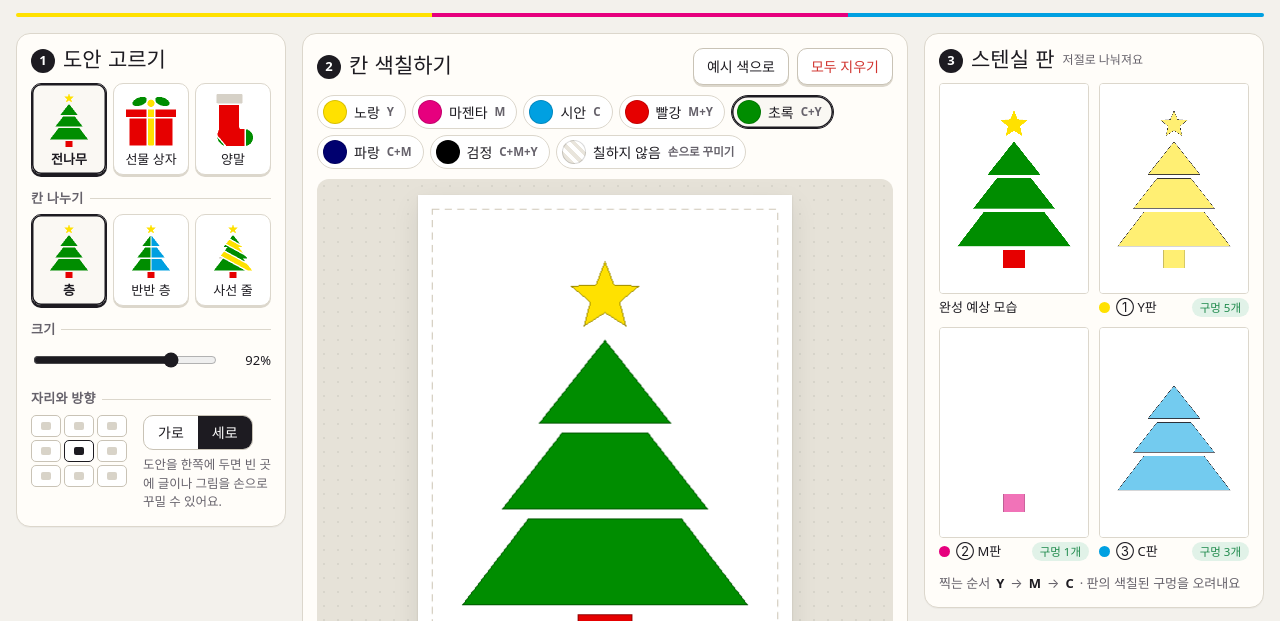
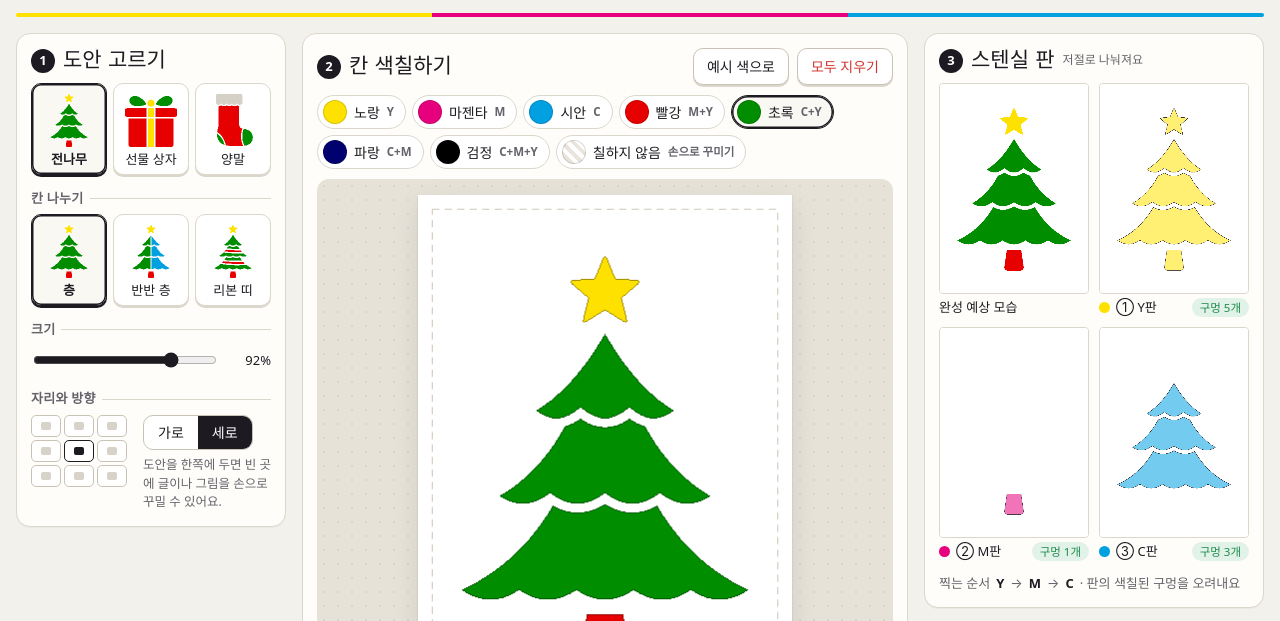
Before and after one commit to SonYoungguk/sciencelab, a plain HTML site: page sims/cmy-stencil-card.html in a window 1280 px wide. Shown: the part 102-723 px from the top of the page. Drawn offline with nearby package versions, Linux system fonts and the light colour scheme; a web font is replaced by a local one.

Commit message:
CMY 스텐실 엽서: 도안을 곡선으로 예쁘게 다시 그림
- 전나무: 끝이 둥근 별, 치마처럼 퍼지고 아래가 물결인 세 층, 아래가 넓은 줄기. 층 나눔 선도 물결을 따라감. '리본 띠' 무늬 추가
- 선물 상자: 물방울 모양 리본 고리와 매듭, 둥근 뚜껑과 상자. 사선 줄무늬는 상자에만 넓게
- 양말: 물결 털 커프, 부드러운 몸통, 곡선 뒤꿈치·발끝. 줄무늬도 살짝 휘게, '물결' 무늬 추가
- 칸 구성이 바뀌어 저장 키를 v5로 올림

Co-Authored-By: Claude Opus 5.5 <noreply@anthropic.com>
Claude-Session: https://claude.ai/code/session_01PEXULBos2McFyFFowbdZvu

```diff
--- a/sims/cmy-stencil-card.html
+++ b/sims/cmy-stencil-card.html
@@ -231,61 +231,102 @@ const clamp = (v,lo,hi) => Math.min(hi, Math.max(lo, v));
 
 /* ---------- 도안 ----------
    도안 = 여러 조각의 실루엣 − 틈 선(GAP mm 너비).
-   틈 선으로 잘린 덩어리 하나하나가 색칠할 수 있는 '칸'이 된다. */
+   틈 선으로 잘린 덩어리 하나하나가 색칠할 수 있는 '칸'이 된다.
+   곡선은 모두 점으로 잘게 나눠 두어서, 실루엣과 틈 선이 같은 곡선을 따라간다. */
 const f2 = n => (Math.round(n*100)/100).toString();
 function polyD(pts){ return 'M'+pts.map(p => f2(p[0])+' '+f2(p[1])).join('L')+'Z'; }
-function starD(n,R,r,cx,cy){ const pts=[]; for(let i=0;i<n*2;i++){ const a=-Math.PI/2+i*Math.PI/n, q=i%2?r:R; pts.push([cx+q*Math.cos(a), cy+q*Math.sin(a)]); } return polyD(pts); }
-function ellD(cx,cy,rx,ry,rot){ const pts=[]; for(let i=0;i<48;i++){ const t=i/48*Math.PI*2, x=rx*Math.cos(t), y=ry*Math.sin(t); pts.push([cx+x*Math.cos(rot)-y*Math.sin(rot), cy+x*Math.sin(rot)+y*Math.cos(rot)]); } return polyD(pts); }
-function circD(cx,cy,r){ return ellD(cx,cy,r,r,0); }
-function zig(x0,x1,step,ya,yb){ const p=[]; let k=0; for(let x=x0;x<=x1+0.01;x+=step,k++) p.push([x, k%2?yb:ya]); return p; }
+function qpts(p0,p1,p2,n=12){ const o=[]; for(let i=1;i<=n;i++){ const t=i/n, u=1-t; o.push([u*u*p0[0]+2*u*t*p1[0]+t*t*p2[0], u*u*p0[1]+2*u*t*p1[1]+t*t*p2[1]]); } return o; }
+function cpts(p0,p1,p2,p3,n=28){ const o=[]; for(let i=1;i<=n;i++){ const t=i/n, u=1-t; o.push([u*u*u*p0[0]+3*u*u*t*p1[0]+3*u*t*t*p2[0]+t*t*t*p3[0], u*u*u*p0[1]+3*u*u*t*p1[1]+3*u*t*t*p2[1]+t*t*t*p3[1]]); } return o; }
+const curve = (p0,p1,p2,p3) => [p0, ...cpts(p0,p1,p2,p3)];
+function scallop(x0,x1,y,n,sag){ const o=[[x0,y]], st=(x1-x0)/n; for(let k=0;k<n;k++){ const a=x0+k*st, b=a+st; o.push(...qpts([a,y],[(a+b)/2,y+2*sag],[b,y],10)); } return o; } // 아래로 처지는 물결
+function roundRect(x,y,w,h,r){ return `M${x+r} ${y}H${x+w-r}Q${x+w} ${y} ${x+w} ${y+r}V${y+h-r}Q${x+w} ${y+h} ${x+w-r} ${y+h}H${x+r}Q${x} ${y+h} ${x} ${y+h-r}V${y+r}Q${x} ${y} ${x+r} ${y}Z`; }
+function ellD(cx,cy,rx,ry){ const pts=[]; for(let i=0;i<48;i++){ const t=i/48*Math.PI*2; pts.push([cx+rx*Math.cos(t), cy+ry*Math.sin(t)]); } return polyD(pts); }
+function roundStar(cx,cy,R,r,round){ // 끝이 둥근 별
+  const pts=[]; for(let i=0;i<10;i++){ const a=-Math.PI/2+i*Math.PI/5, q=i%2?r:R; pts.push([cx+q*Math.cos(a), cy+q*Math.sin(a)]); }
+  const out=[];
+  for(let i=0;i<10;i++){ const p=pts[i];
+    if(i%2){ out.push(p); continue; }
+    const a=pts[(i+9)%10], b=pts[(i+1)%10], s=[p[0]+(a[0]-p[0])*round, p[1]+(a[1]-p[1])*round], e=[p[0]+(b[0]-p[0])*round, p[1]+(b[1]-p[1])*round];
+    out.push(s, ...qpts(s,p,e,8)); }
+  return polyD(out);
+}
+function xAtY(poly,y){ for(let i=1;i<poly.length;i++){ const [x0,y0]=poly[i-1], [x1,y1]=poly[i]; if((y-y0)*(y-y1) <= 0 && y0 !== y1) return x0+(x1-x0)*(y-y0)/(y1-y0); } return null; }
+function yAtX(poly,x){ for(let i=1;i<poly.length;i++){ const [x0,y0]=poly[i-1], [x1,y1]=poly[i]; if((x-x0)*(x-x1) <= 0 && x0 !== x1) return y0+(y1-y0)*(x-x0)/(x1-x0); } return null; }
+function wave(x0,x1,y,amp,waves){ const o=[]; for(let x=x0;x<=x1+0.01;x+=1.5) o.push([x, y+amp*Math.sin((x-x0)/(x1-x0)*Math.PI*2*waves)]); return o; }
 
-const TREE_BODY = [[50,27],[73,56],[63,56],[85,84],[74,84],[97,114],[3,114],[26,84],[15,84],[37,56],[27,56]];
+/* 전나무: 끝이 둥근 별 · 치마처럼 퍼지고 아래가 물결인 세 층 · 줄기 */
+const TIERS = [{yt:27,yb:53,w:24,n:3,tw:0},{yt:43,yb:81,w:36,n:4,tw:7},{yt:68,yb:111,w:47,n:5,tw:10}];
+function tierPts(t){
+  const L=[50-t.tw,t.yt], R=[50+t.tw,t.yt], BL=[50-t.w,t.yb], BR=[50+t.w,t.yb], h=t.yb-t.yt;
+  return [R, ...qpts(R,[50+t.w*0.45,t.yb-h*0.28],BR), ...scallop(50+t.w,50-t.w,t.yb,t.n,3.2).slice(1), ...qpts(BL,[50-t.w*0.45,t.yb-h*0.28],L)];
+}
+const tierLine = t => [[-6,t.yb], ...scallop(50-t.w,50+t.w,t.yb,t.n,3.2), [106,t.yb]];
+const GARLANDS = [[59,7],[88,8]].map(([y,s]) => ({top:curve([-6,y-3],[30,y+s],[70,y+s],[106,y+3]), bot:curve([-6,y+5],[30,y+8+s],[70,y+8+s],[106,y+11])})); // 층마다 하나씩 걸친 띠
+/* 선물 상자: 물방울 모양 리본 고리 · 매듭 · 둥근 뚜껑과 상자 */
+const LOOP_L = 'M50 25C44 13 28 3 18 8C8 13 11 27 25 29C35 30 44 28 50 25Z';
+const LOOP_R = 'M70 25C76 13 92 3 102 8C112 13 109 27 95 29C85 30 76 28 70 25Z';
+/* 양말: 물결 모양 털 커프 · 부드러운 몸통 · 곡선 뒤꿈치와 발끝 */
+const CUFF_EDGE = scallop(70,8,27,5,2.8);
+const HEEL = curve([0,90],[16,94],[28,108],[31,132]);
+const TOE = curve([75,78],[66,94],[66,113],[77,132]);
+
 const TPL = {
   tree: {
-    name:'전나무', tw:100, th:132, orient:'p',
-    parts:[starD(5,12,5.2,50,13), polyD(TREE_BODY), 'M41 117H59V132H41Z'],
-    sep:[[[34,25],[66,25]], [[-5,115.5],[105,115.5]]],
+    name:'전나무', tw:100, th:136, orient:'p',
+    parts:[roundStar(50,13.5,13,5.8,0.24), ...TIERS.map(t => polyD(tierPts(t))), 'M44 119H56L58 133Q58 136 55 136H45Q42 136 42 133Z'],
+    sep:[[[36,25.4],[64,25.4]], [[-6,117.2],[106,117.2]]],
     pats:[
-      {name:'층', lines:[[[-5,56],[105,56]], [[-5,84],[105,84]]]},
-      {name:'반반 층', lines:[[[-5,56],[105,56]], [[-5,84],[105,84]], [[50,27],[50,114]]]},
-      {name:'사선 줄', lines:[14,32,50,68].map(c => [[-5,-5*0.55+c],[105,105*0.55+c]])},
+      {name:'층', lines:[tierLine(TIERS[0]), tierLine(TIERS[1])]},
+      {name:'반반 층', lines:[tierLine(TIERS[0]), tierLine(TIERS[1]), [[50,26],[50,116]]]},
+      {name:'리본 띠', lines:[tierLine(TIERS[0]), tierLine(TIERS[1]), ...GARLANDS.flatMap(g => [g.top, g.bot])]},
     ],
-    def(rep,k,pi){ if(rep[1] < 24) return 'y'; if(rep[1] > 116) return 'r'; return pi === 2 ? (k%2 ? 'y' : 'g') : (pi === 1 && rep[0] > 50 ? 'c' : 'g'); },
+    sp: rep => rep[1] < 25.4 || rep[1] > 117.2,
+    def(rep,k,pi){
+      const [x,y] = rep;
+      if(y < 25.4) return 'y';
+      if(y > 117.2) return 'r';
+      if(pi === 1) return x > 50 ? 'c' : 'g';
+      if(pi === 2 && GARLANDS.some(g => y > yAtX(g.top,x) && y < yAtX(g.bot,x))) return 'r';
+      return 'g';
+    },
   },
   gift: {
-    name:'선물 상자', tw:120, th:112, orient:'l',
-    parts:[ellD(35,15,17,9,-0.35), ellD(85,15,17,9,0.35), circD(60,19,8), 'M4 33H116V50H4Z', 'M12 53H108V112H12Z'],
-    sep:[[[-5,30],[125,30]], [[-5,51.5],[125,51.5]], [[51,-3],[51,29]], [[69,-3],[69,29]]],
+    name:'선물 상자', tw:120, th:120, orient:'l',
+    parts:[LOOP_L, LOOP_R, ellD(60,22.5,8.5,7.5), roundRect(2,34,116,19,4), 'M10 56H110V114Q110 120 104 120H16Q10 120 10 114Z'],
+    sep:[[[-5,31.8],[125,31.8]], [[-5,54.5],[125,54.5]], [[51,-3],[51,32]], [[69,-3],[69,32]]],
     pats:[
-      {name:'세로 리본', lines:[[[52,30],[52,114]], [[68,30],[68,114]]]},
-      {name:'십자 리본', lines:[[[52,30],[52,51.5]], [[68,30],[68,51.5]],
-        [[52,51.5],[52,74]], [[52,88],[52,114]], [[68,51.5],[68,74]], [[68,88],[68,114]],
-        [[7,74],[52,74]], [[68,74],[113,74]], [[7,88],[52,88]], [[68,88],[113,88]]]},
-      {name:'체크', lines:[[[40,30],[40,51.5]], [[80,30],[80,51.5]], [[44,51.5],[44,114]], [[76,51.5],[76,114]], [[7,82],[113,82]]]},
+      {name:'세로 리본', lines:[[[52,31.8],[52,123]], [[68,31.8],[68,123]]]},
+      {name:'십자 리본', lines:[[[52,31.8],[52,54.5]], [[68,31.8],[68,54.5]],
+        [[52,54.5],[52,80]], [[52,94],[52,123]], [[68,54.5],[68,80]], [[68,94],[68,123]],
+        [[7,80],[52,80]], [[68,80],[113,80]], [[7,94],[52,94]], [[68,94],[113,94]]]},
+      {name:'사선 줄무늬', lines:[-50,-26,-2,22,46,70,94].map(c => [[c+3,57.5],[c+70,124.5]])},
     ],
+    sp: rep => rep[1] < 31.8,
     def(rep,k,pi){
       const [x,y] = rep;
-      if(y < 30) return (x > 51 && x < 69) ? 'y' : 'g';
-      if(pi === 2) return k%2 ? 'b' : 'r';
-      const rib = (x > 52 && x < 68) || (pi === 1 && y > 74 && y < 88 && y > 51.5);
+      if(y < 31.8) return (x > 51 && x < 69) ? 'y' : 'g';
+      if(pi === 2) return y < 54.5 ? 'r' : (k%2 ? 'r' : 'y');
+      const rib = (x > 52 && x < 68) || (pi === 1 && y > 80 && y < 94);
       return rib ? 'y' : 'r';
     },
   },
   sock: {
-    name:'양말', tw:92, th:124, orient:'p',
-    parts:['M12 2H64Q68 2 68 6V20Q68 24 64 24H12Q8 24 8 20V6Q8 2 12 2Z',
-           'M14 27H60V77C60 81 62 83 66 83H72C84 83 92 92 92 102C92 114 83 122 71 122H34C20 122 10 112 10 99C10 90 14 86 14 80Z'],
-    sep:[[[-5,25.5],[97,25.5]]],
+    name:'양말', tw:96, th:128, orient:'p',
+    parts:['M12 2H66Q70 2 70 6V27' + polyD(CUFF_EDGE).replace(/^M[^L]*L/,'L').replace(/Z$/,'') + 'V6Q8 2 12 2Z',
+           'M14 20H62V72C62 80 66 84 74 85C88 87 95 95 95 105C95 117 86 125 74 125H40C22 125 10 114 10 98C10 88 14 82 14 74Z'],
+    sep:[[[-4,27], ...scallop(8,70,27,5,2.8), [100,27]]],
     pats:[
-      {name:'뒤꿈치·발끝', lines:[[[4,92],[36,130]], [[74,76],[74,128]]]},
-      {name:'줄무늬', lines:[[[4,92],[36,130]], [[74,76],[74,128]], [[5,40],[69,40]], [[5,53],[69,53]], [[5,66],[69,66]]]},
-      {name:'지그재그', lines:[[[4,92],[36,130]], [[74,76],[74,128]], zig(4,68,8,42,50), zig(4,68,8,62,70)]},
+      {name:'뒤꿈치·발끝', lines:[HEEL, TOE]},
+      {name:'줄무늬', lines:[HEEL, TOE, ...[42,55,68].map(y => curve([2,y],[25,y+4],[45,y+4],[70,y]))]},
+      {name:'물결', lines:[HEEL, TOE, wave(2,70,46,3,2.5), wave(2,70,64,3,2.5)]},
     ],
+    sp: rep => rep[1] < 29,
     def(rep,k,pi){
       const [x,y] = rep;
-      if(y < 25.5) return 'w';
-      if(x > 74) return 'g';
-      if(y > 92 + (38/32)*(x-4)) return 'g';
+      if(y < 29) return 'w';
+      const tx = xAtY(TOE,y), hx = xAtY(HEEL,y);
+      if(tx != null && x > tx) return 'g';
+      if(hx != null && x < hx) return 'g';
       return pi === 0 ? 'r' : (k%2 ? 'w' : 'r');
     },
   },
@@ -354,13 +395,13 @@ function refCells(tk, pi){
 }
 function defaultColors(tk, pi){
   const t = TPL[tk], cells = refCells(tk, pi), out = {}; let k = 0;
-  cells.forEach((c,i) => { const special = (tk==='tree' && (c.rep[1]<24 || c.rep[1]>116)) || (tk==='gift' && c.rep[1]<30) || (tk==='sock' && c.rep[1]<25.5);
+  cells.forEach((c,i) => { const special = t.sp(c.rep);
     const col = t.def(c.rep, special ? 0 : k, pi); if(!special) k++; if(col !== 'w') out[i] = col; });
   return out;
 }
 
 /* ---------- 상태 ---------- */
-const DRAFT_KEY = 'cmy-postcard-draft-v4';
+const DRAFT_KEY = 'cmy-postcard-draft-v5';
 let state = { v:4, n:'', t:'tree', p:0, o:'p', size:92, pos:[1,1], col:{} };
 const ckey = () => state.t + state.p;
 function colorsNow(){ const k = ckey(); if(!state.col[k]) state.col[k] = defaultColors(state.t, state.p); return state.col[k]; }
```
